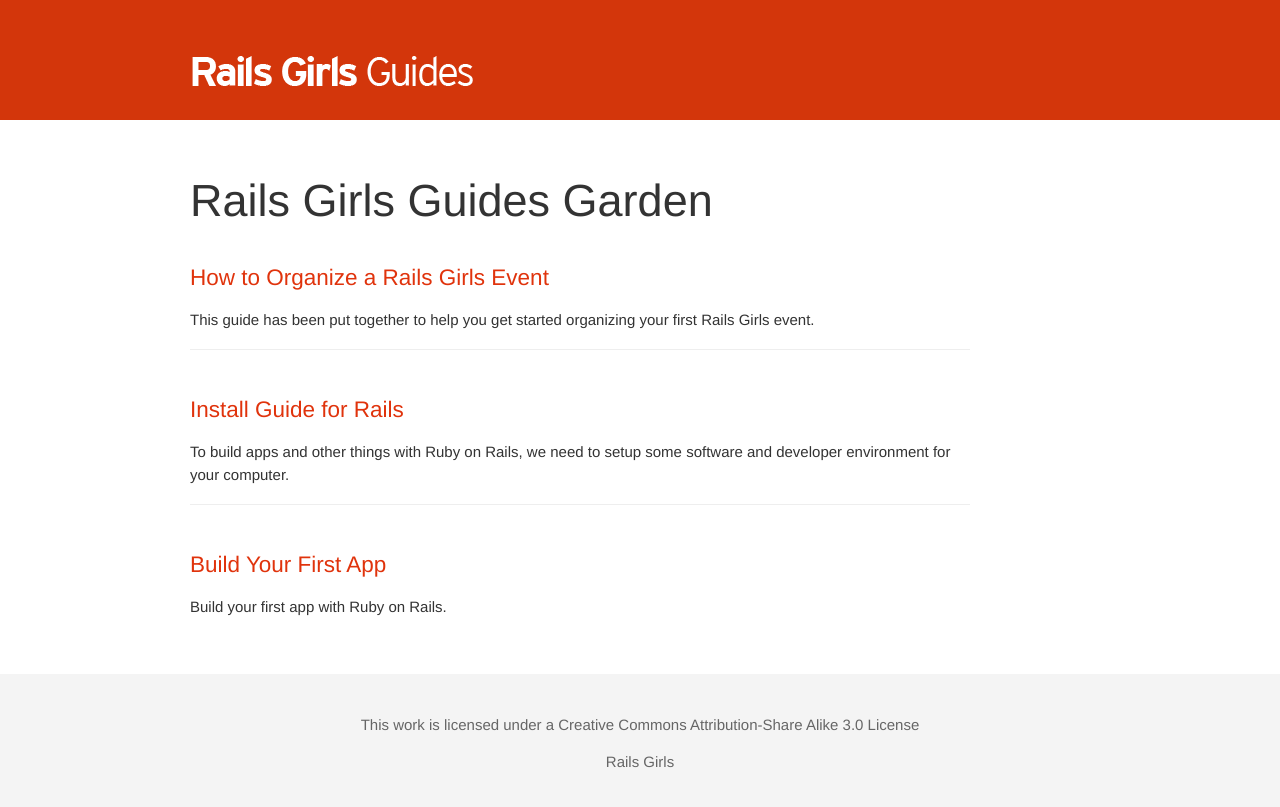
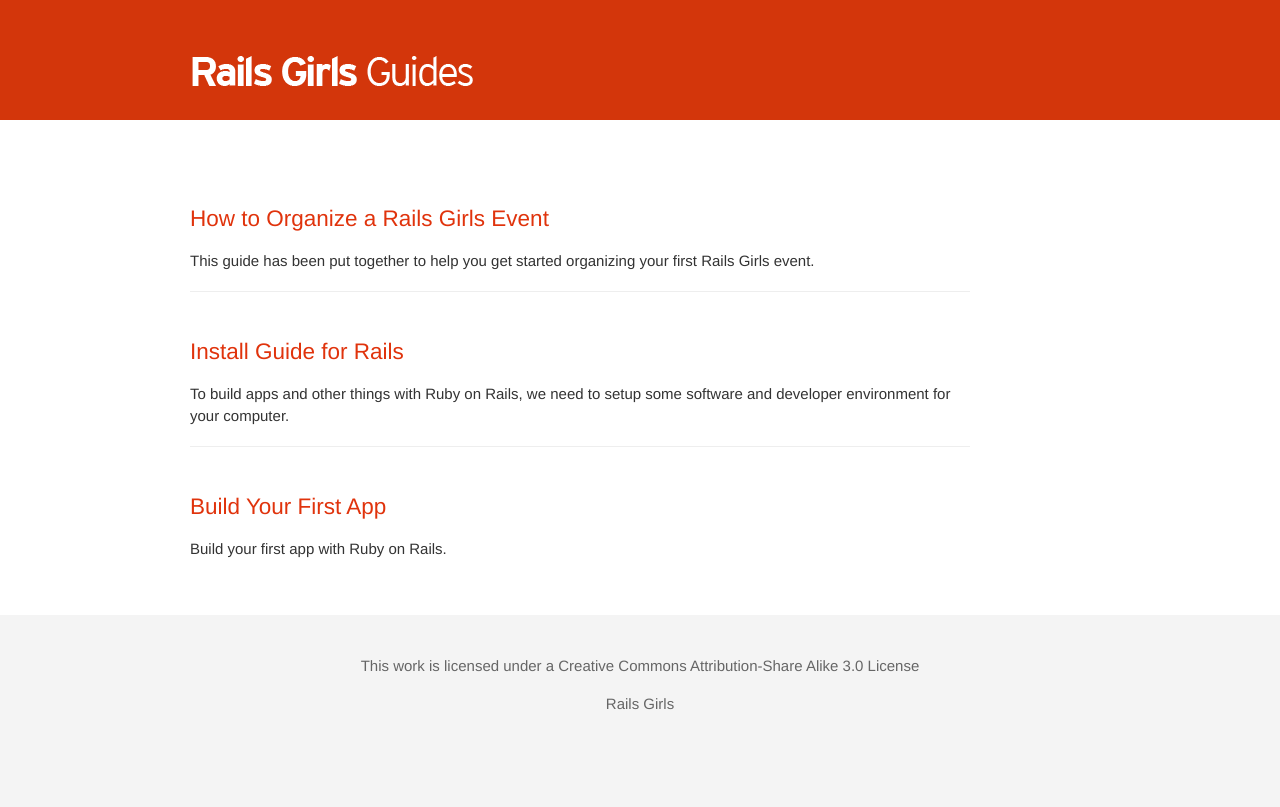
Before and after one commit to railsgirls/guides.railsgirls.com, a Jekyll site: the page built from index.html, in a window 1280 px wide. Shown: the top 807 px of the page. Built offline with Jekyll 4.4.1, drawn with Linux system fonts in a browser that asks for light colours; Markdown is read by kramdown in place of the engine named in the settings.

Commit message:
Removes stupid extra heading

```diff
--- a/index.html
+++ b/index.html
@@ -2,8 +2,6 @@
 layout: default
 title: Rails Girls Guides
 ---
-
-<h1>Rails Girls Guides Garden</h1>
 
 <h3><a href="guide">How to Organize a Rails Girls Event</a></h3>
 <p>This guide has been put together to help you get started organizing your first Rails Girls event.</p>
```
